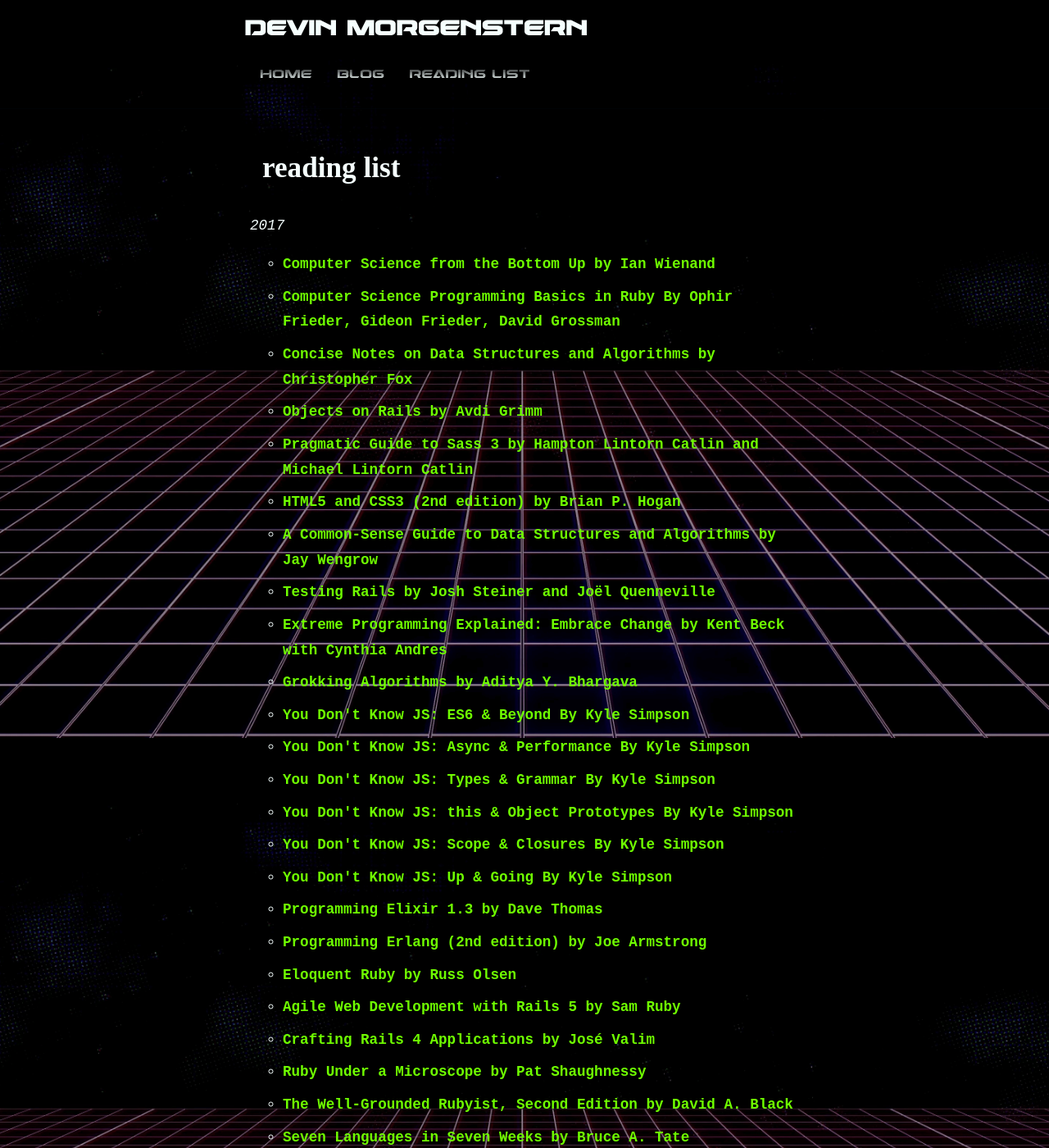
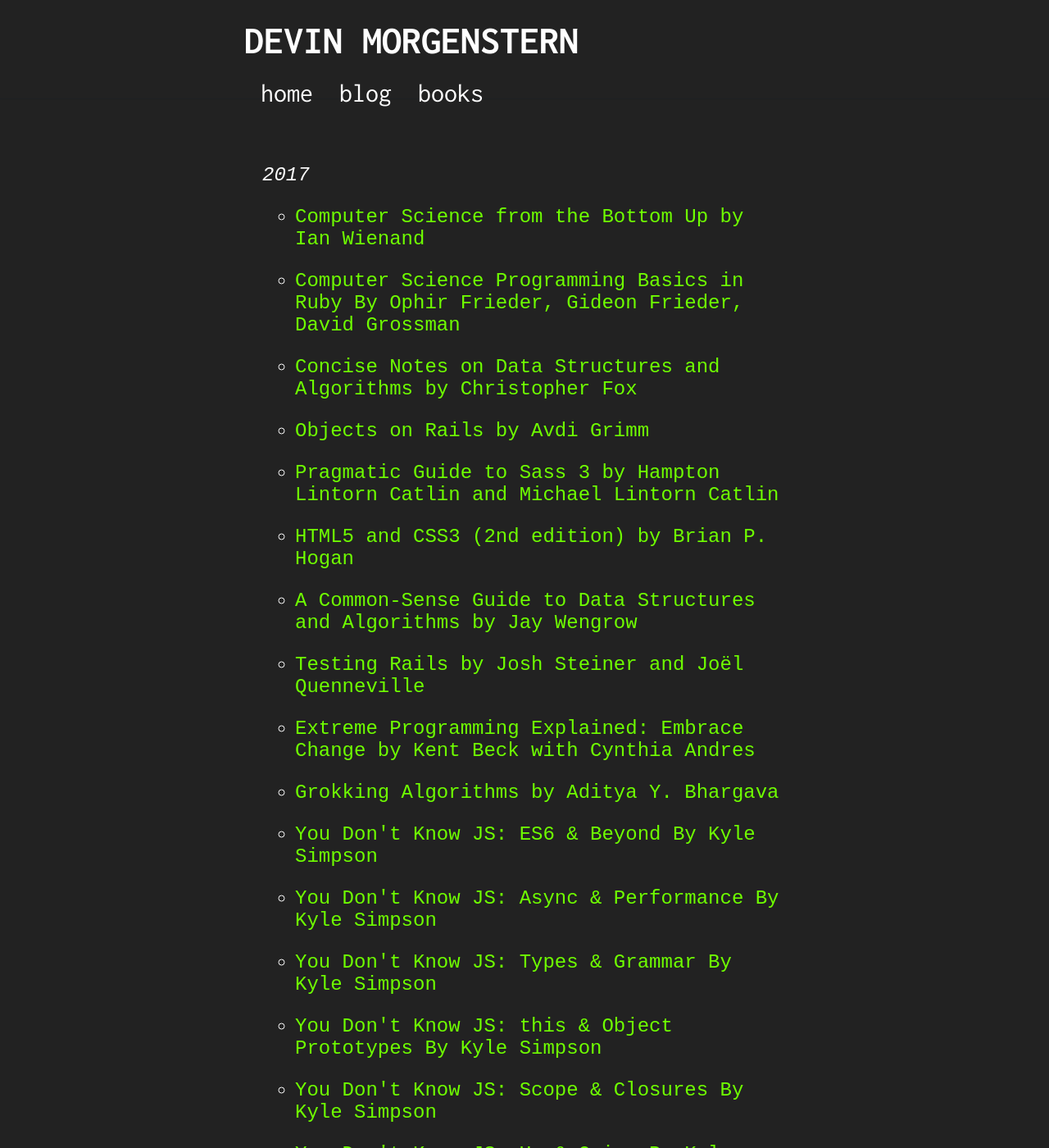
Before and after one commit to devinrm/devinrm.github.io, a Jekyll site: the page built from _pages/01_books.html, in a window 1280 px wide and 1400 px high. Shown: the whole window at 82% size. Built offline with Jekyll 4.4.1, drawn with Linux system fonts in a browser that asks for light colours; some web fonts are replaced.

Commit message:
Major redesign

```diff
--- a/_config.yml
+++ b/_config.yml
@@ -1,5 +1,5 @@
 # Site Settings
-title: devin morgenstern
+title: DEVIN MORGENSTERN
 email: devinrm@protonmail.com
 description: >
   This is the technical blog of Devin Morgenstern. Here you will find tutorials,
--- a/_layouts/default.html
+++ b/_layouts/default.html
@@ -5,6 +5,7 @@
     <meta name="viewport" content="width=device-width, initial-scale=1">
     <link rel="stylesheet" type="text/css" href="/css/main.css">
     <link rel="stylesheet" type="text/css" href="/css/rouge.css">
+    <link href="https://fonts.googleapis.com/css?family=Inconsolata:400,700" rel="stylesheet">
     <link href="https://fonts.googleapis.com/css?family=Droid+Sans+Mono" rel="stylesheet">
     <link rel="shortcut icon" type="image/x-icon" href="/assets/favicon.ico">
     <title>{{ page.title }}</title>
@@ -15,12 +16,12 @@
         <a href="#main-content">skip to main content</a>
       </aside>
       <div class="container">
-        <h1 class="site-header"><a href="/">{{ site.title }}</a></h1>
+        <h1 class="site-header"><a href="/">{{ site.title }}</a></h2>
         <nav>
           <ul>
             <li><a href="/">home</a></li>
             <li><a href="/blog">blog</a></li>
-            <li><a href="/reading-list">reading list</a></li>
+            <li><a href="/books">books</a></li>
           </ul>
         </nav>
       </div>
--- a/_pages/01_reading-list.html
+++ b/_pages/01_books.html
@@ -1,15 +1,12 @@
 ---
 layout: default
-title: reading list
-permalink: /reading-list/
+title: books
+permalink: /books/
 ---
 
-<header class="reading-list">
-  <h2>{{ page.title }}</h2>
-</header>
-<section>
+<section class="books">
   <em>2017</em>
-  <ul class="books">
+  <ul class="book">
     <li>
       <a href="https://www.bottomupcs.com/">
         Computer Science from the Bottom Up by Ian Wienand
--- a/css/main.css
+++ b/css/main.css
@@ -9,78 +9,49 @@
   }
 
   html {
-    background: url(/assets/grid_c.png) no-repeat center center fixed;
-    background-size: cover;
-    -webkit-background-size: cover;
-    -o-background-size: cover;
-  }
-
-  @font-face {
-    font-family: 'dameron';
-    src: url('/assets/dameron.ttf')  format('truetype');
-  }
-
-  @font-face {
-    font-family: 'damerongrad';
-    src: url('/assets/damerongrad.ttf')  format('truetype');
-  }
-
-  @font-face {
-    font-family: 'dameronital';
-    src: url('/assets/dameronital.ttf')  format('truetype');
-  }
-
-  @font-face {
-    font-family: 'dameronlaser';
-    src: url('/assets/dameronlaser.ttf')  format('truetype');
+    background-color: #222;
   }
 
   a {
     color: #6fff00;
-    font-weight: bold;
     text-decoration: none;
   }
 
   a:hover {
-    color: #fff60d;
-    font-weight: 600;
+    color: #f89400;
     text-decoration: underline;
   }
 
   a:focus {
-    font-weight: 600;
-    padding: 0.25em;
+    color: #f89400;
+    padding: 0.25rem;
     outline: 3px solid rgba(111, 255, 0, 0.6);
   }
 
   body {
-    color: #f5fffe;
+    color: #fefefe;
     font-family: 'Droid Sans Mono', monospace;
-    font-size: 1.1em;
-    -webkit-font-smoothing: antialiased;
-    line-height: 1.6;
+    font-size: 1.5rem;
     margin: 0;
   }
 
   h1,
   h2,
   h3 {
-    color: #f5fffe;
-    font-weight: 600;
-    line-height: 1.5;
+    color: #fefefe;
+    font-family: 'Inconsolata', monospace;
   }
 
   h1 {
-    font-size: 2.5em;
+    font-size: 3.0rem;
   }
 
   h2 {
-    font-size: 2em;
+    font-size: 2.5rem;
   }
 
   li {
-    line-height: 1.75em;
-    margin-bottom: 0.5em;
+    margin-bottom: 1.5rem;
   }
 
   main {
@@ -89,42 +60,36 @@
     padding: 0 15px;
   }
 
-  p {
-    font-size: 1em;
-  }
-
   time {
-    color: #f5fffe;
+    color: #fefefe;
+    font-size: 1rem;
   }
 
   /* Classes */
 
   .blog,
-  .reading-list {
-    display: flex;
-    font-family: 'dameronital';
-    margin: 150px 0 0;
+  .books {
+    margin: 12.5rem 0 0;
     padding: 0px 15px;
   }
 
   .blog-posts,
-  .books {
+  .book {
     list-style-type: circle;
   }
 
   .container {
-    margin: -2.5em auto;
+    margin: -2.5rem auto;
     max-width: 700px;
   }
 
   .copyright {
     color: #00ffff;
-    font-family: 'damerongrad';
-    font-size: .75em;
+    font-size: 0.75rem;
   }
 
   .intro {
-    align-items: center;
+    align-itrems: center;
     display: flex;
     height: 50vh;
     margin: 50px 0 0;
@@ -139,15 +104,15 @@
   }
 
   .nav-bottom {
-    margin-top: 12em;
+    margin-top: 12rem;
   }
 
   .nav-top {
     box-shadow: 0px 1px 1px RGBA(4, 25, 54, 0.1);
-    height: 8em;
+    height: 8rem;
     left: 0;
-    margin-top: -0.5em;
-    padding-top: 2em;
+    margin-top: -0.5rem;
+    padding-top: 2rem;
     position: fixed;
     top: 0;
     width: 100%;
@@ -175,24 +140,23 @@
   }
 
   .nav-top nav ul li a {
-    color: #f5fffe;
+    color: #fefefe;
     display: block;
-    font-family: 'damerongrad';
-    font-weight: normal;
-    line-height: 20px;
+    font-family: 'Inconsolata', monospace;
+    font-size: 2rem;
+    line-height: 2rem;
     margin-bottom: -1px;
-    padding: 15px;
+    padding: 1rem;
     text-decoration: none;
   }
 
   .nav-bottom nav ul li a {
-    color: #f5fffe;
+    color: #fefefe;
     display: block;
-    font-family: 'dameronlaser';
-    font-weight: normal;
-    line-height: 20px;
+    font-size: 1.5rem;
+    line-height: 1.5rem;
     margin-bottom: -1px;
-    padding: 15px;
+    padding: 1rem;
     text-decoration: none;
   }
 
@@ -222,32 +186,24 @@
     padding: 0px 15px;
   }
 
-  .quote {
-    color: #f5fffe;
-    font-family: 'dameronital';
-    font-size: 1.15em;
-    margin-top: 5em;
+  .post-title {
+    line-height: 3rem;
   }
 
-  .quote a {
-    font-family: 'dameron';
-    font-size: .75em;
-  }
-
-  .quote span {
-    font-family: 'dameron';
-    font-size: .75em;
+  .quote {
+    color: #fefefe;
+    font-family: 'Droid Sans Mono', monospace;
+    font-size: 1.3rem;
+    margin-top: 20rem;
   }
 
   .site-header {
-    font-family: 'dameron';
-    font-size: 1.75em;
     margin-bottom: 0;
-    padding: 8px;
+    padding: 0.5rem;
   }
 
   .site-header a {
-    color: #f5fffe;
+    color: #fefefe;
   }
 
   .site-header a:hover {
@@ -260,7 +216,7 @@
   }
 
   .skip {
-    padding-left: 2.5em;
+    padding-left: 2.5rem;
   }
 
   .skip a {
@@ -275,6 +231,7 @@
 
   .skip a:focus {
     outline: 3px solid rgba(111, 255, 0, 0.6);
+    color: #f89400;
     height: auto;
     position: static;
     width: auto;
--- a/css/rouge.css
+++ b/css/rouge.css
@@ -1,5 +1,5 @@
 .highlight .hll { background-color: #333333 }
-.highlight  { background: #111111; color: #ffffff }
+.highlight  { color: #ffffff }
 .highlight .c { color: #008800; font-style: italic; background-color: #0f140f } /* Comment */
 .highlight .err { color: #ffffff } /* Error */
 .highlight .esc { color: #ffffff } /* Escape */
@@ -14,7 +14,7 @@
 .highlight .cm { color: #008800; font-style: italic; background-color: #0f140f } /* Comment.Multiline */
 .highlight .cp { color: #ff0007; font-weight: bold; font-style: italic; background-color: #0f140f } /* Comment.Preproc */
 .highlight .cpf { color: #008800; font-style: italic; background-color: #0f140f } /* Comment.PreprocFile */
-.highlight .c1 { color: #008800; font-style: italic; background-color: #0f140f } /* Comment.Single */
+.highlight .c1 { color: #008800; font-style: italic; } /* Comment.Single */
 .highlight .cs { color: #008800; font-style: italic; background-color: #0f140f } /* Comment.Special */
 .highlight .gd { color: #ffffff } /* Generic.Deleted */
 .highlight .ge { color: #ffffff } /* Generic.Emph */
```
Also changed, not shown: blog/index.html (+2 -5 lines), assets/grid_c.png (deleted).
